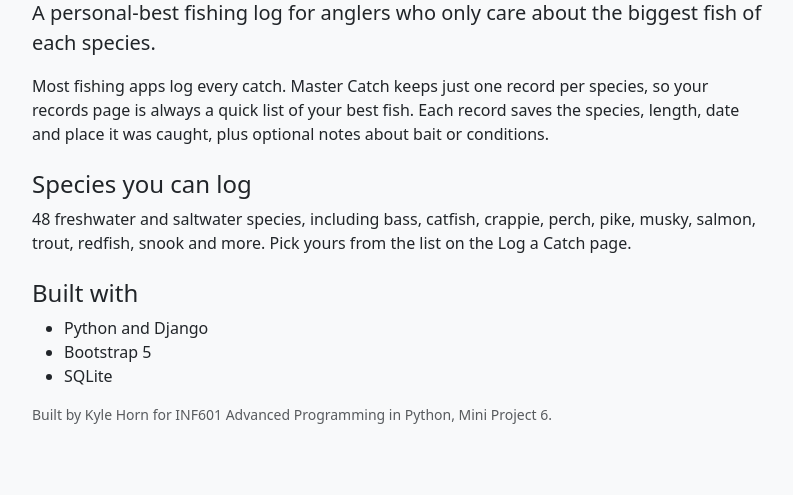
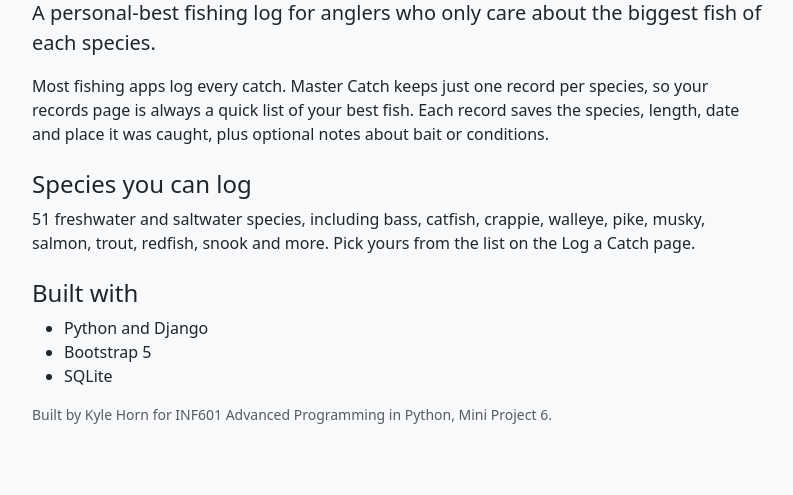
Before and after one commit to kchorn0/miniproject6KyleHorn, a Django app: page /about/ in a window 1280 px wide. Shown: the part 146-641 px from the top of the page, without its empty margins (240-1033 px from the left). Run offline with Django 5.2, Linux system fonts and the light colour scheme.

Commit message:
Add Walleye, Saugeye and Wiper

```diff
--- a/Master_Catch/models.py
+++ b/Master_Catch/models.py
@@ -71,6 +71,7 @@
         ("pink_salmon", "Salmon, Pink"),
         ("quananiche_salmon", "Salmon, Quananiche (Landlocked)"),
         ("sockeye_salmon", "Salmon, Sockeye (Red)"),
+        ("saugeye", "Saugeye"),
         ("snakehead", "Snakehead"),
         ("snook", "Snook"),
         ("steelhead", "Steelhead"),
@@ -83,6 +84,8 @@
         ("palomino_trout", "Trout, Palomino"),
         ("rainbow_trout", "Trout, Rainbow"),
         ("sea_trout", "Trout, Sea/Speckled"),
+        ("walleye", "Walleye"),
+        ("wiper", "Wiper"),
     ]
 
     # The user who caught the fish. Deleting a user deletes their records.
--- a/Master_Catch/templates/Master_Catch/about.html
+++ b/Master_Catch/templates/Master_Catch/about.html
@@ -17,7 +17,7 @@
         </p>
         <h2 class="h4 mt-4">Species you can log</h2>
         <p>
-            48 freshwater and saltwater species, including bass, catfish, crappie, perch, pike,
+            51 freshwater and saltwater species, including bass, catfish, crappie, walleye, pike,
             musky, salmon, trout, redfish, snook and more. Pick yours from the list on the
             Log a Catch page.
         </p>
```
Also changed, not shown: Master_Catch/migrations/0003_add_walleye_saugeye_wiper.py (added).
